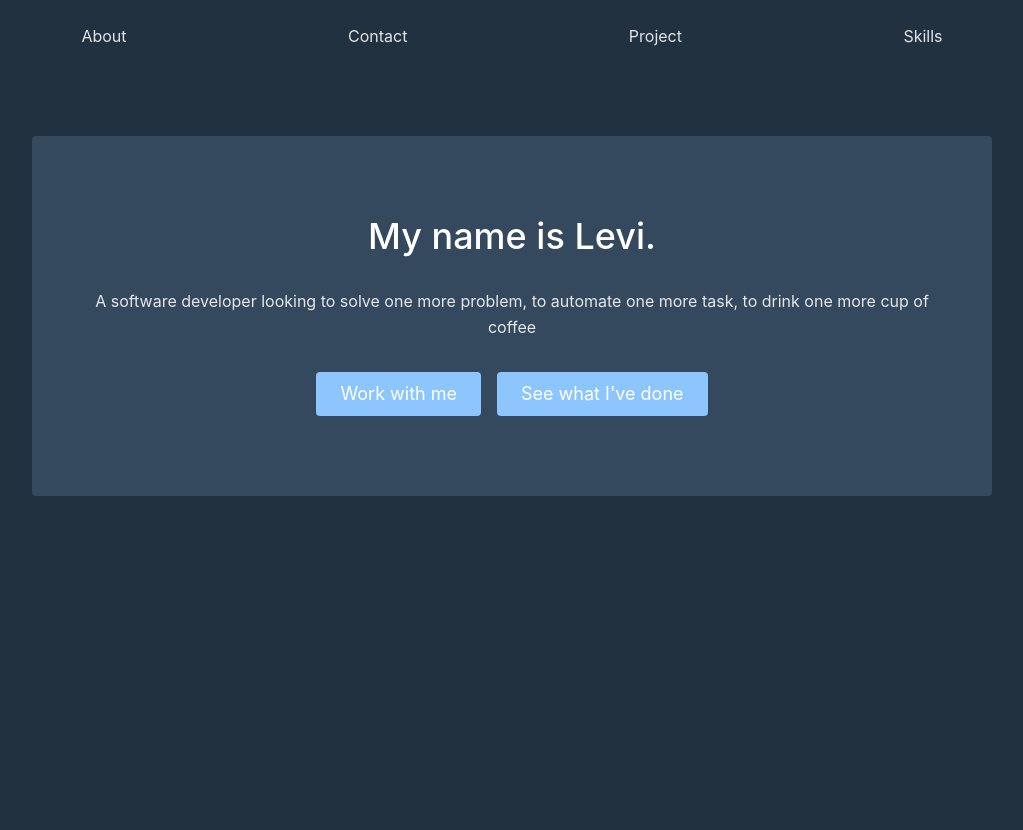
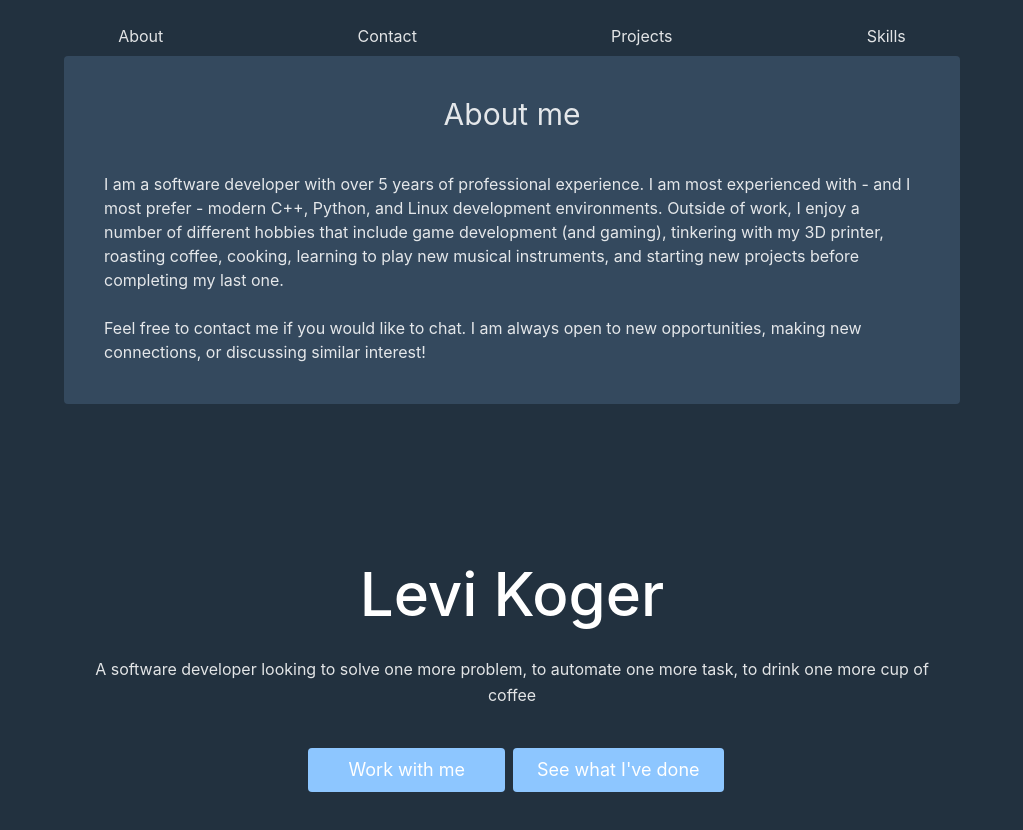
Before and after one commit to kogerhj/porfolio, a React (Vite) app: page / in a window 1280 px wide. Shown: the top 830 px of the page, without its empty margins (128-1151 px from the left). Before the commit the page ends 800 px from the top, so only its background shows below. Built offline with nearby package versions, Linux system fonts and the light colour scheme.

Commit message:
Swap names for Home and About files; Add custom box-shadow to tailwind.config; add more styling rules top About.jsx; add styling rules to Navbar.jsx

```diff
--- a/src/Components/About.jsx
+++ b/src/Components/About.jsx
@@ -1,37 +1,21 @@
-export default function About() {
-return (
-    <section id="about">
-        <div className="w-3/4 bg-light-gray mx-auto my-20 flex px-10 py-20 md:flex-row flex-col align items-center rounded">
-            <div className="m-auto flex flex-col mb-16 md:mb-0 items-center text-center">
-                <h1 className="text-4xl mb-8 font-medium text-white m-auto">
-                    My name is Levi.
-                    {/*<br className="hidden lg:inline-block" /> I like to build things.*/}
-                </h1>
-                <p className="mb-8 leading-relaxed">
-                    A software developer looking to
-                    solve one more problem, to automate one more task,
-                    to drink one more cup of coffee
+export default function Home () {
+    return (
+        <section>
+            <div className="m-auto max-w-4xl w-3/4 bg-light-gray px-10 py-10 rounded">
+                <h2 className="mx-auto text-center text-3xl pb-10">About  me</h2>
+                <p>
+                    I am a software developer with over 5 years of professional experience.
+                    I am most experienced with - and I most prefer - modern C++, Python, and
+                    Linux development environments. Outside of work, I enjoy a number of
+                    different hobbies that include game development (and gaming), tinkering
+                    with my 3D printer, roasting coffee, cooking, learning to play new musical
+                    instruments, and starting new projects before completing my last one.
+                    <br />
+                    <br />
+                    Feel free to contact me if you would like to chat. I am always open to new
+                    opportunities, making new connections, or discussing similar interest!
                 </p>
-                <div className="m-auto flex-row justify-center">
-                    <a
-                    href="#contact"
-                    className="inline-flex text-white bg-sky-blue border-0 py-2 px-6 ease-linear duration-200 focus:outline-non hover:bg-powder-blue hover:text-light-gray rounded text-lg">
-                        Work with me
-                    </a>
-                    <a
-                    href="#projects"
-                    className="ml-4 inline-flex text-white bg-sky-blue border-0 py-2 px-6 ease-linear duration-200 focus:outline-non hover:bg-powder-blue hover:text-light-gray rounded text-lg">
-                        See what I&apos;ve done
-                    </a>
-                </div>
             </div>
-            {/*<div className="lg:max-w-lg lg:w-full md:w-1/2 w-5/6">*/}
-            {/*    <img*/}
-            {/*        className="object-cover object-center rounded"*/}
-            {/*        alt="IMAGE/SVG"*/}
-            {/*    />*/}
-            {/*</div>*/}
-        </div>
-    </section>
-)
+        </section>
+    )
 }
--- /dev/null
+++ b/src/Components/Home.jsx
@@ -0,0 +1,37 @@
+export default function About() {
+return (
+    <section id="about">
+        <div className="w-3/4 mx-auto my-20 flex px-10 pt-20 md:flex-row flex-col align items-center rounded">
+            <div className="m-auto flex flex-col mb-16 md:mb-0 items-center text-center">
+                <h1 className="text-6xl mb-8 font-medium text-white m-auto">
+                    Levi Koger
+                    {/*<br className="hidden lg:inline-block" /> I like to build things.*/}
+                </h1>
+                <p className="mb-8 leading-relaxed">
+                    A software developer looking to
+                    solve one more problem, to automate one more task,
+                    to drink one more cup of coffee
+                </p>
+                <div className="m-auto flex flex-col md:flex-row">
+                    <a
+                    href="#contact"
+                    className="ml-2 mt-2 text-white bg-sky-blue border-0 py-2 px-10 ease-linear duration-200 focus:outline-non hover:bg-powder-blue hover:text-light-gray rounded text-lg">
+                        Work with me
+                    </a>
+                    <a
+                    href="#projects"
+                    className="ml-2 mt-2 flex text-white bg-sky-blue border-0 py-2 px-6 ease-linear duration-200 focus:outline-non hover:bg-powder-blue hover:text-light-gray rounded text-lg">
+                        See what I&apos;ve done
+                    </a>
+                </div>
+            </div>
+            {/*<div className="lg:max-w-lg lg:w-full md:w-1/2 w-5/6">*/}
+            {/*    <img*/}
+            {/*        className="object-cover object-center rounded"*/}
+            {/*        alt="IMAGE/SVG"*/}
+            {/*    />*/}
+            {/*</div>*/}
+        </div>
+    </section>
+)
+}
--- a/src/Components/Navbar.jsx
+++ b/src/Components/Navbar.jsx
@@ -1,20 +1,20 @@
 export default function Navbar() {
     return (
         <header className="block pt-4">
-            <ul className="flex justify-evenly">
+            <ul className="flex flex-row justify-evenly max-w-6xl m-auto">
                 <li>
                     <button className="ease-linear duration-200 px-3 py-2 hover:bg-light-gray rounded">
                         About
                     </button>
                 </li>
                 <li>
-                    <button className="px-3 py-2 hover:bg-light-gray rounded">
+                    <button className="ease-linear duration-200 hover:scale-110 px-3 py-2 rounded">
                         Contact
                     </button>
                 </li>
                 <li>
-                    <button className="px-3 py-2 hover:bg-light-gray rounded">
-                        Project
+                    <button className="px-3 py-2 ease-linear duration-200 hover:underline decoration-amber-50s hover:rounded">
+                        Projects
                     </button>
                 </li>
                 <li>
--- a/src/main.jsx
+++ b/src/main.jsx
@@ -7,12 +7,14 @@ import Navbar from "./Components/Navbar.jsx";
 import Projects from "./Components/Projects.jsx";
 import Skills from "./Components/Skills.jsx";
 import Testimonials from "./Components/Testimonials.jsx";
+import Home from "./Components/Home.jsx";
 
 
 ReactDOM.createRoot(document.getElementById('root')).render(
   <React.StrictMode>
       <Navbar/>
       <About/>
+      <Home />
       <Contacts/>
       <Projects />
       <Skills />
--- a/tailwind.config.js
+++ b/tailwind.config.js
@@ -12,6 +12,9 @@ export default {
             "dark-gray": "#22313f",
             "light-gray": "#34495e",
         },
+        boxShadow: {
+            '2xl': '0px 0px 5px 0px rgba(255,255,255,0.25);'
+        },
     },
   },
   plugins: [],
```
